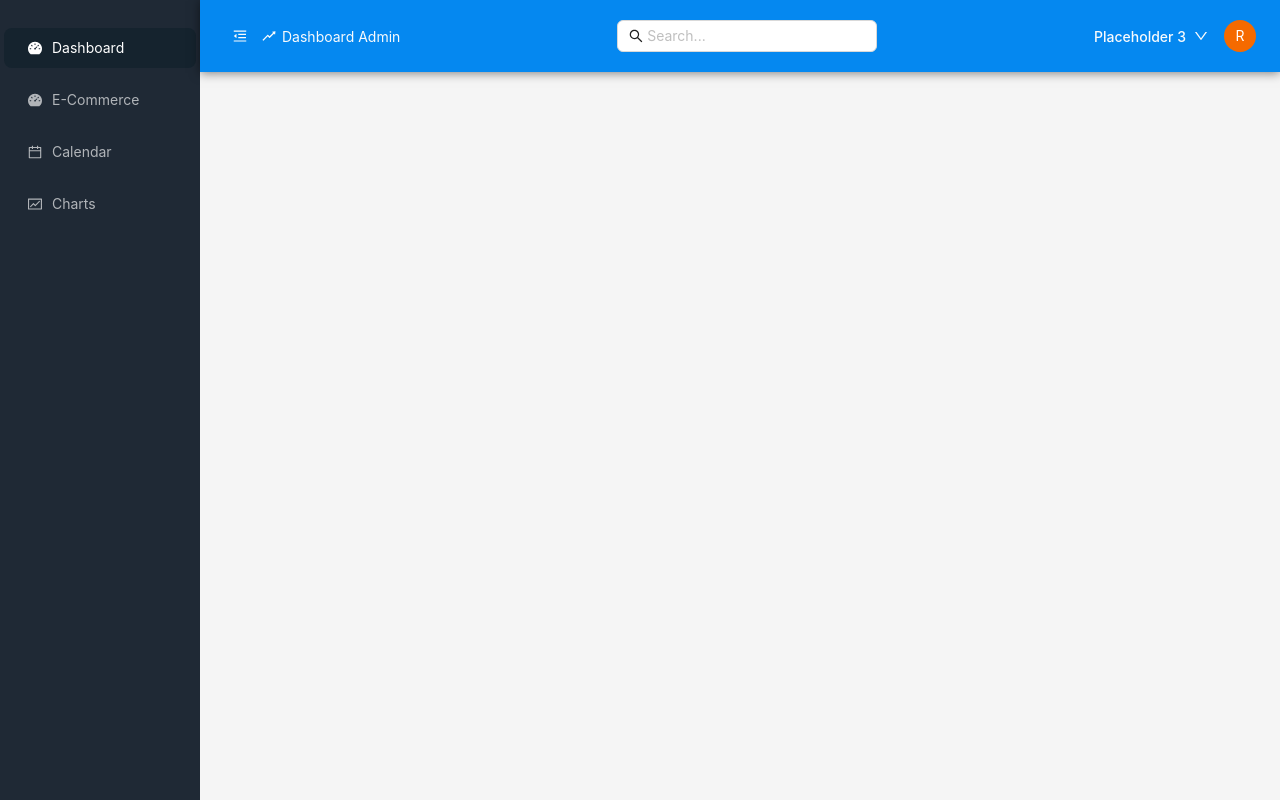
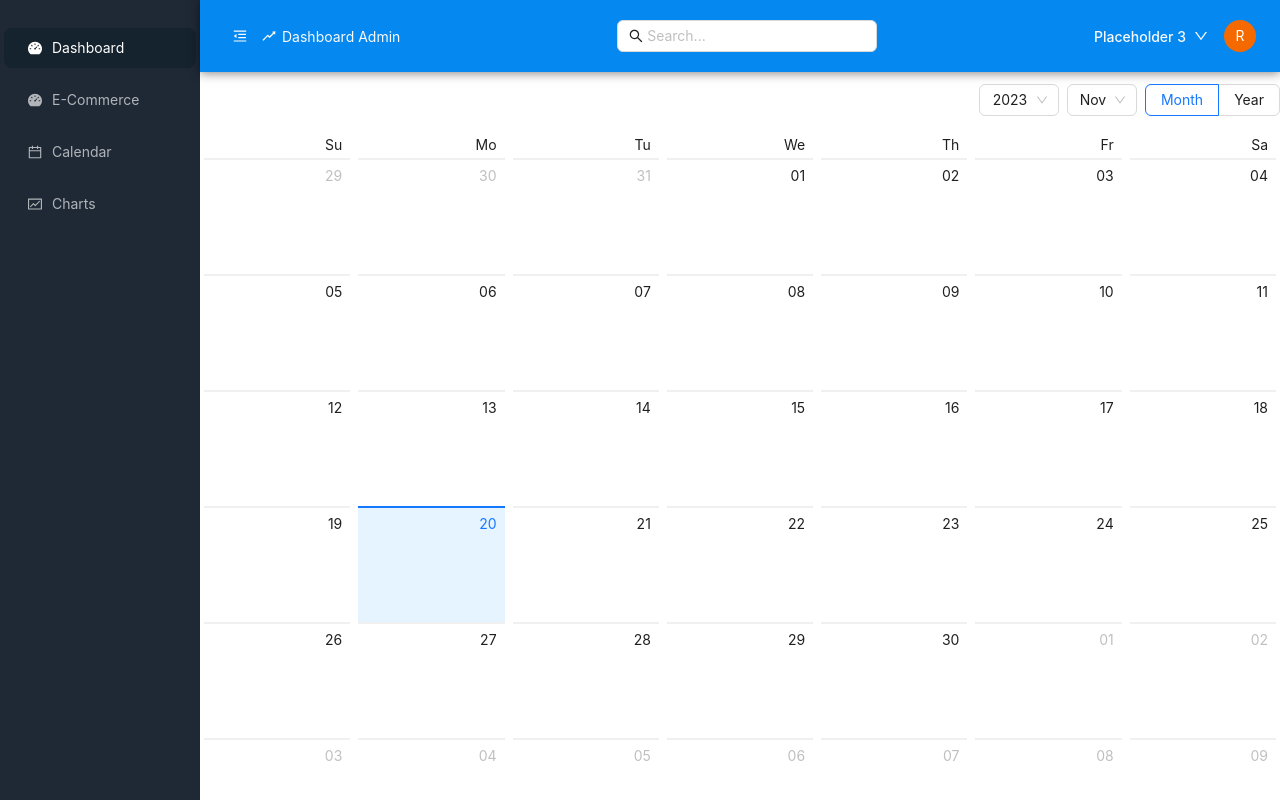
Before and after one commit to mvl19/dashboard, a React (Vite) app: page /calendar in a window 1280 px wide. Built offline with nearby package versions, Linux system fonts and the light colour scheme.

Commit message:
fix: table component datasource

```diff
--- a/package.json
+++ b/package.json
@@ -21,6 +21,7 @@
     "@visx/text": "^3.3.0",
     "@visx/xychart": "^3.5.1",
     "antd": "^5.11.1",
+    "dayjs": "^1.11.10",
     "react": "^18.2.0",
     "react-beautiful-dnd": "^13.1.1",
     "react-dom": "^18.2.0",
--- a/src/App.tsx
+++ b/src/App.tsx
@@ -9,6 +9,8 @@ import {
 } from '@ant-design/icons'
 import DisplayTable from './components/Table'
 import { bar } from './data'
+import { Error404, Error500 } from './pages/Routes/ErrorPage'
+import CalendarChart from './components/Calendar'
 
 const { Sider, Content } = Layout
 
@@ -66,8 +68,10 @@ function App() {
           <Navbar func={sideBarCollapse}/>
           <Content className='overflow-scroll'>
             <Routes>
-              <Route path='/' element={<Dashboard/>}/>
-              <Route path='table' element={<DisplayTable />} />
+              <Route path='/' element={<Dashboard/>} />
+              <Route path='table' element={<DisplayTable darkMode={false} dataset={bar}/>} />
+              <Route path='calendar' element={<CalendarChart />} />
+              <Route path='*' element={<Error500 />} />
             </Routes>
           </Content>
         </Layout>
--- /dev/null
+++ b/src/components/Calendar.tsx
@@ -0,0 +1,77 @@
+import { Badge, Calendar } from "antd"
+import './calendar.css'
+import type { Dayjs } from "dayjs"
+
+interface Data {
+    id: number,
+    date: string,
+    content: string,
+    horario: string[],
+}
+
+interface CalendarChartProps {
+    lightMode?: boolean,
+    dataset: Data [],
+}
+
+const data = [
+    {
+        id: 1,
+        content: "Example",
+        date: "01/12/2023",
+        horario: [
+            "2023-12-01T06:00:00.925Z",
+            "2023-12-01T07:00:00.478Z"
+        ],
+
+    },
+    {
+        id: 2,
+        content: "Example",
+        date: "08/12/2023",
+        horario: [
+            "2023-12-T11:00:00.859Z",
+            "2023-12-26T14:00:00.976Z"
+        ],
+    }
+]
+
+export default function CalendarChart({
+    dataset={data}
+    }: CalendarChartProps): React.ReactNode {
+        const data = [
+            {
+                "id": 1,
+                "content": "Example",
+                "date": "01/05/2022",
+                "horario": [
+                    "2022-05-26T06:00:00.925Z",
+                    "2022-05-26T07:00:00.478Z"
+                ],
+            },
+            {
+                "id": 2,
+                "content": "Example",
+                "date": "08/05/2022",
+                "horario": [
+                    "2022-05-26T11:00:00.859Z",
+                    "2022-05-26T14:00:00.976Z"
+                ],
+            }
+        ];
+          const dateCellRender = (value: Dayjs) => {
+            const stringValue = value.format("DD/MM/yyyy");
+            const listData = data.filter(({date})=> date === stringValue)
+            return (
+              <ul className="events">
+                {listData.map((item) => (
+                  <li key={item.content}>
+                    <Badge status={"success"} text={item.content} />
+                  </li>
+                ))}
+              </ul>
+            );
+          };
+
+          return <Calendar dateCellRender={dateCellRender} />;
+}
--- a/src/components/Table.tsx
+++ b/src/components/Table.tsx
@@ -173,8 +173,8 @@ export default function DisplayTable({
         <ConfigProvider theme={{
             algorithm: theme.darkAlgorithm,
           }}>
-            <Table columns={columns} dataSource={data}  />
+            <Table columns={columns} dataSource={dataset}  />
         </ConfigProvider>
-    ) : <Table columns={columns} dataSource={data} />
+    ) : <Table columns={columns} dataSource={dataset} />
     )
 }
--- /dev/null
+++ b/src/components/calendar.css
@@ -0,0 +1,19 @@
+.events {
+    margin: 0;
+    padding: 0;
+    list-style: none;
+  }
+  .events .ant-badge-status {
+    width: 100%;
+    overflow: hidden;
+    font-size: 12px;
+    white-space: nowrap;
+    text-overflow: ellipsis;
+  }
+  .notes-month {
+    font-size: 28px;
+    text-align: center;
+  }
+  .notes-month section {
+    font-size: 28px;
+  }
--- /dev/null
+++ b/src/pages/Routes/ErrorPage.tsx
@@ -0,0 +1,24 @@
+import { Link } from "react-router-dom"
+import { Result, Button } from "antd"
+
+export const Error500 = () => {
+    return (
+        <Result
+        status="500"
+        title="500"
+        subTitle="Sorry, something went wrong."
+        extra={<Button><Link to="/">Back Home</Link></Button>}
+        />
+    )
+}
+
+export const Error404 = () => {
+    return (
+            <Result
+            status="404"
+            title="404"
+            subTitle="Sorry, the page you visited does not exist."
+            extra={<Link to="/"><Button type="default">Back Home</Button></Link>}
+            />
+    )
+}
```
Also changed, not shown: 1 other file (tests, documents, lock files or other folders).
